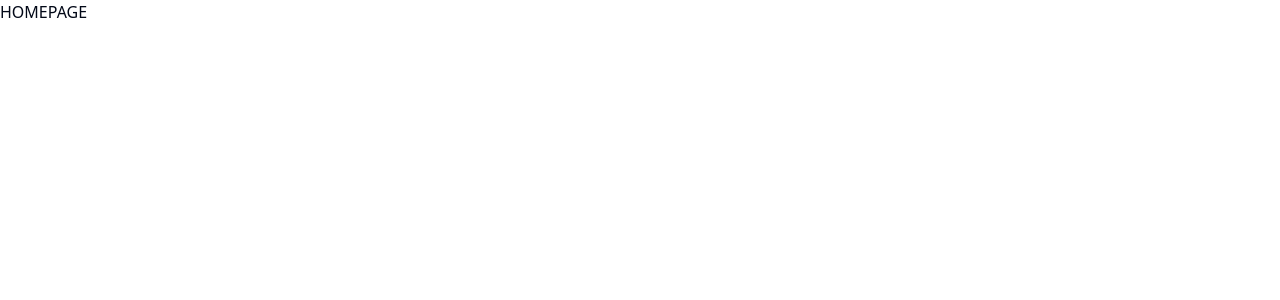
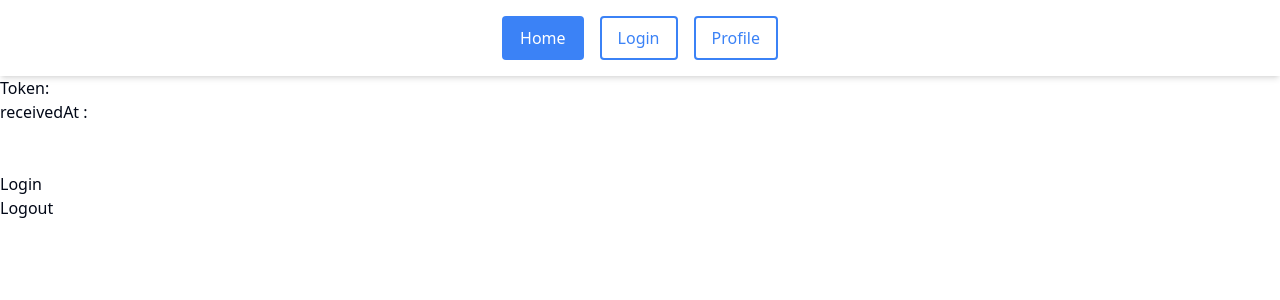
Before and after one commit to LoubatTh/webapp-study-now, a React (Vite) app in the folder frontend/: page / in a window 1280 px wide. Shown: the top 300 px of the page. Built offline with nearby package versions, Linux system fonts and the light colour scheme.

Commit message:
feat(Authentication): Add rudimentary auth test system + add routing logic to test pages which necessites auth

```diff
--- /dev/null
+++ b/frontend/src/components/Navbar.tsx
@@ -0,0 +1,43 @@
+import React from 'react'
+import { Link, NavLink } from 'react-router-dom'
+import Homepage from '../pages/Homepage'
+import LoginPage from '../pages/LoginPage'
+import ProfilePage from '../pages/ProfilePage'
+
+const Navbar = () => {
+  return (
+    <nav className="bg-white py-4 shadow-md">
+      <div className="flex justify-center space-x-4">
+        <NavLink
+          to="/"
+          className={({ isActive }) =>
+            isActive ? "px-4 py-2 border-2 border-transparent bg-blue-500 text-white rounded" :
+            "px-4 py-2 border-2 border-blue-500 text-blue-500 hover:bg-blue-500 hover:text-white rounded"
+          }
+        >
+          Home
+        </NavLink>
+        <NavLink
+          to="/login"
+          className={({ isActive }) =>
+            isActive ? "px-4 py-2 border-2 border-transparent bg-blue-500 text-white rounded" :
+            "px-4 py-2 border-2 border-blue-500 text-blue-500 hover:bg-blue-500 hover:text-white rounded"
+          }
+        >
+          Login
+        </NavLink>
+        <NavLink
+          to="/profile"
+          className={({ isActive }) =>
+            isActive ? "px-4 py-2 border-2 border-transparent bg-blue-500 text-white rounded" :
+            "px-4 py-2 border-2 border-blue-500 text-blue-500 hover:bg-blue-500 hover:text-white rounded"
+          }
+        >
+          Profile
+        </NavLink>
+      </div>
+    </nav>
+  );
+};
+
+export default Navbar
--- /dev/null
+++ b/frontend/src/contexts/AuthContext.tsx
@@ -0,0 +1,60 @@
+import { createContext, useState, ReactNode, useContext } from 'react';
+
+type AuthContextType = {
+    accessToken: string | null;
+    receivedAt: number | null;
+    setAccessToken: (token: string | null, receivedAt: number | null) => void;
+    logout: () => void;
+    checkToken: () => boolean;
+}
+
+const AuthContext = createContext<AuthContextType | undefined>(undefined);
+
+export const useAuth = () => {
+  const context = useContext(AuthContext);
+  if (context === undefined) {
+    throw new Error('useAuth doit être utilisé dans un AuthProvider');
+  }
+  return context;
+};
+
+export const AuthProvider = ({ children }: { children: ReactNode }) => {
+  const [accessToken, setAccessToken] = useState<string | null>(null);
+  const [receivedAt, setReceivedAt] = useState<number | null>(null);
+
+
+    const handleSetAccessToken = (token: string | null, receivedAt: number | null) => {
+        setAccessToken(token);
+        setReceivedAt(receivedAt);
+    };
+
+    const logout = () => {
+        setAccessToken(null);
+        setReceivedAt(null);
+    };
+
+    const checkToken = () => {
+      return accessToken !== null;
+        // const now = new Date().getTime();
+        // const delay = 3 * 60 * 60 * 1000; // 3 heures en millisecondes
+        // if (receivedAt && (now > (receivedAt + delay))) {
+        //   //  TODO: Gérer le refresh token ici
+        // }
+    };
+
+    const refreshToken = () => {
+        //TODO: ici mettre le code pour récupérer le nouveau accessToken a condition que le refreshToken soit encore valide, sinon rediriger vers la page de login
+    }
+
+  return (
+    <AuthContext.Provider value={{
+            accessToken,
+            receivedAt,
+            setAccessToken: handleSetAccessToken,
+            logout,
+            checkToken
+        }}>
+      {children}
+    </AuthContext.Provider>
+  );
+};
--- /dev/null
+++ b/frontend/src/listeners/routes/RouteChangeListener.tsx
@@ -0,0 +1,40 @@
+import { useEffect } from 'react';
+import { useLocation, useNavigate } from 'react-router-dom';
+import { useAuth } from '../../contexts/AuthContext';
+
+
+const excludedPages = [
+  '/',
+  '/login',
+];
+
+const RouteChangeListener = () => {
+
+   const location = useLocation();
+   const navigate = useNavigate();
+   const { checkToken } = useAuth();
+
+    useEffect(() => {
+
+        /*
+        Si cette page ne nécessite pas d'authentification alors on ne fait rien
+        */
+        if (excludedPages.includes(location.pathname)) {
+           return;
+        }
+
+        /*
+        Si le token n'est plus valide alors on redirige vers la page de login
+        */
+        if(!checkToken()){
+            navigate("/login")
+        }
+
+
+    }, [location]);
+
+     return null;
+
+};
+
+export default RouteChangeListener;
--- a/frontend/src/main.tsx
+++ b/frontend/src/main.tsx
@@ -2,23 +2,29 @@ import React from "react";
 import ReactDOM from "react-dom/client";
 import "./index.css";
 import {
-  createBrowserRouter,
-  createRoutesFromElements,
+  BrowserRouter,
   Route,
-  RouterProvider,
+  Routes,
 } from "react-router-dom";
 import Homepage from "./pages/Homepage";
-
-const router = createBrowserRouter(
-  createRoutesFromElements(
-    <>
-      <Route path="/" element={<Homepage />} />
-    </>
-  )
-);
+import { AuthProvider } from './contexts/AuthContext';
+import RouteChangeListener from "./listeners/routes/RouteChangeListener";
+import LoginPage from "./pages/LoginPage";
+import ProfilePage from "./pages/ProfilePage";
+import Navbar from "./components/Navbar";
 
 ReactDOM.createRoot(document.getElementById("root")!).render(
   <React.StrictMode>
-    <RouterProvider router={router} />
+    <AuthProvider>
+      <BrowserRouter>
+        <Navbar />
+        <RouteChangeListener />
+        <Routes>
+          <Route path="/" element={<Homepage />} />
+          <Route path="/login" element={<LoginPage />} />
+          <Route path="/profile" element={<ProfilePage/> } />
+        </Routes>
+      </BrowserRouter>
+    </AuthProvider>
   </React.StrictMode>
 );
--- a/frontend/src/pages/Homepage.tsx
+++ b/frontend/src/pages/Homepage.tsx
@@ -1,5 +1,21 @@
+import { useAuth } from "../contexts/AuthContext";
+
+
 const Homepage = () => {
-  return <div className="uppercase">homepage</div>;
+
+  const { accessToken, receivedAt, setAccessToken, logout } = useAuth();
+
+  return (
+    <>
+      <p>Token: {accessToken}</p>
+      <p>receivedAt : {receivedAt}</p>
+      <br />
+      <br />
+      <button onClick={() => setAccessToken(crypto.randomUUID(), Date.now())}>Login</button>
+      <br />
+      <button onClick={logout}>Logout</button>
+    </>
+  )
 };
 
 export default Homepage;
--- /dev/null
+++ b/frontend/src/pages/LoginPage.tsx
@@ -0,0 +1,9 @@
+import React from 'react'
+
+const LoginPage = () => {
+  return (
+    <div>LoginPage</div>
+  )
+}
+
+export default LoginPage
--- /dev/null
+++ b/frontend/src/pages/ProfilePage.tsx
@@ -0,0 +1,9 @@
+import React from 'react'
+
+const ProfilePage = () => {
+  return (
+    <div>Pour voir cette page tu es censé être authentifié,</div>
+  )
+}
+
+export default ProfilePage
```
